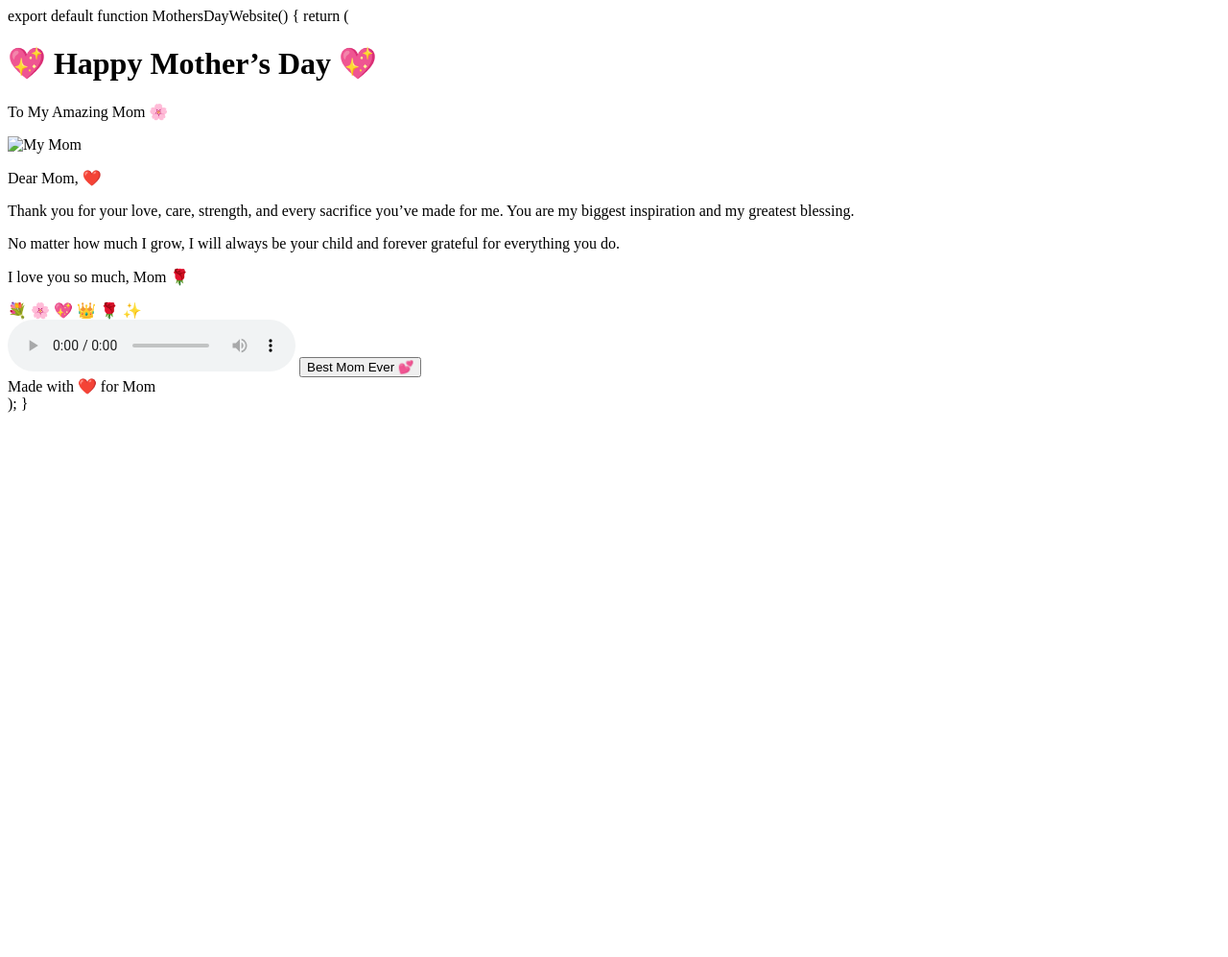
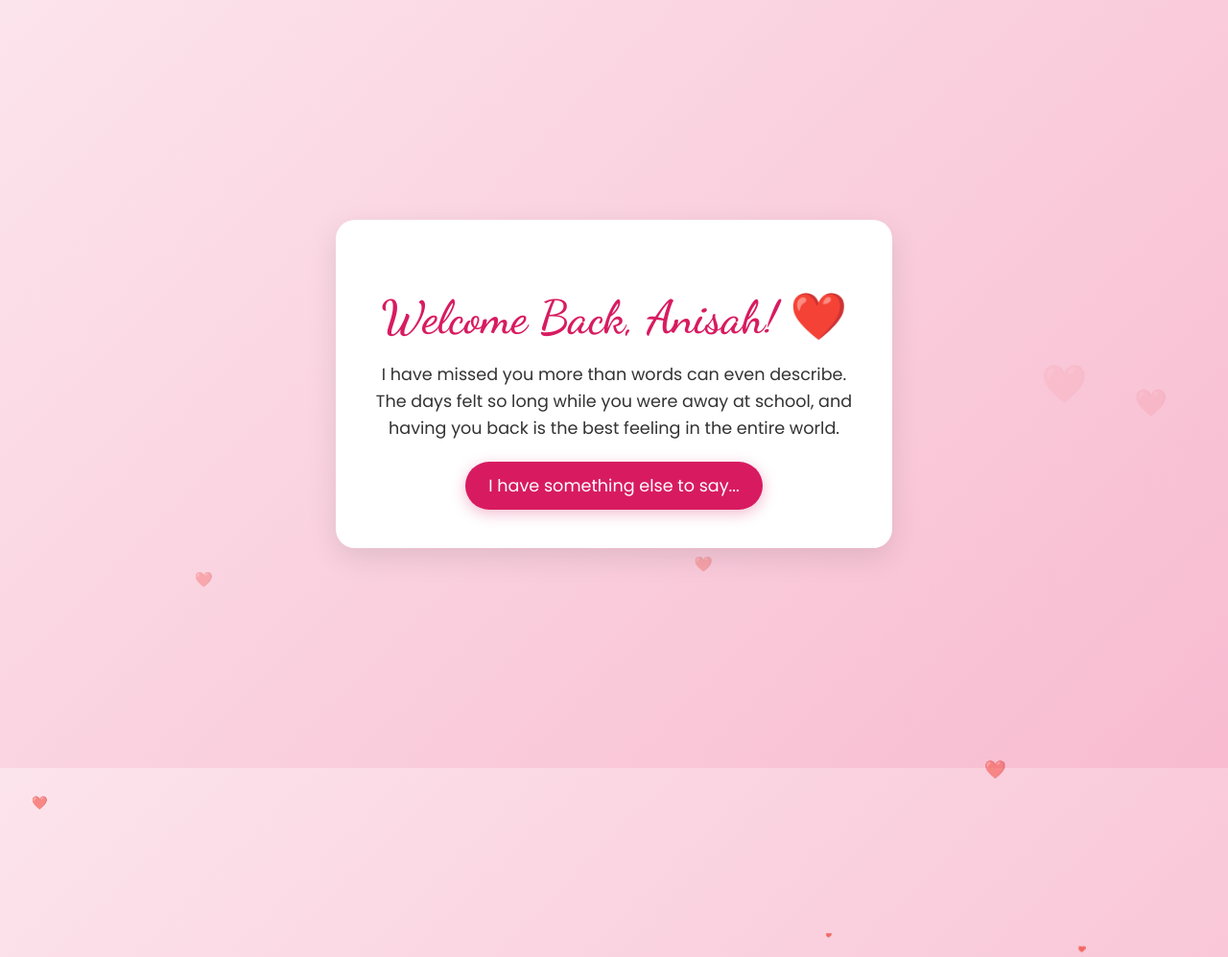
Before and after one commit to vertlilcuzi-sketch/Happy-mother-s-day-, a plain HTML site: page index.html in a window 1280 px wide. Shown: the top 997 px of the page at 96% size. Before the commit the page ends 800 px from the top, so only its background shows below. Drawn offline with Linux system fonts and the light colour scheme.

Commit message:
index.html

```diff
--- a/index.html
+++ b/index.html
@@ -1,59 +1,195 @@
-export default function MothersDayWebsite() { return ( <div className="min-h-screen bg-gradient-to-b from-pink-200 via-rose-100 to-white text-gray-800 flex flex-col items-center justify-center p-6"> <div className="max-w-3xl w-full bg-white/80 backdrop-blur-md shadow-2xl rounded-3xl p-8 border border-pink-200"> <div className="text-center"> <h1 className="text-5xl md:text-6xl font-extrabold text-pink-600 mb-4 animate-pulse"> 💖 Happy Mother’s Day 💖 </h1>
+<!DOCTYPE html>
+<html lang="en">
+<head>
+    <meta charset="UTF-8">
+    <meta name="viewport" content="width=device-width, initial-scale=1.0">
+    <title>Welcome Home, Anisah ❤️</title>
+    <style>
+        @import url('https://fonts.googleapis.com/css2?family=Dancing+Script:wght@600&family=Poppins:wght@300;400;600&display=swap');
 
-<p className="text-xl md:text-2xl font-semibold text-rose-500 mb-6">
-        To My Amazing Mom 🌸
-      </p>
+        body {
+            margin: 0;
+            padding: 0;
+            background: linear-gradient(135deg, #fce4ec, #f8bbd0);
+            font-family: 'Poppins', sans-serif;
+            display: flex;
+            justify-content: center;
+            align-items: center;
+            min-height: 100vh;
+            overflow: hidden;
+            color: #333;
+        }
 
-      <img
-        src="/mnt/data/file_00000000b93071fd96cc6aa738d2ddf6"
-        alt="My Mom"
-        className="w-full h-72 object-cover rounded-2xl shadow-lg mb-8"
-      />
+        .card {
+            background: white;
+            padding: 40px;
+            border-radius: 20px;
+            box-shadow: 0 10px 30px rgba(0,0,0,0.1);
+            text-align: center;
+            max-width: 500px;
+            width: 90%;
+            z-index: 10;
+            position: relative;
+        }
 
-      <div className="space-y-5 text-lg leading-relaxed">
-        <p>
-          Dear Mom, ❤️
-        </p>
+        h1 {
+            font-family: 'Dancing Script', cursive;
+            color: #d81b60;
+            font-size: 3rem;
+            margin-bottom: 10px;
+        }
 
-        <p>
-          Thank you for your love, care, strength, and every sacrifice you’ve made for me.
-          You are my biggest inspiration and my greatest blessing.
-        </p>
+        p {
+            font-size: 1.1rem;
+            line-height: 1.6;
+            margin-bottom: 20px;
+        }
 
-        <p>
-          No matter how much I grow, I will always be your child and forever grateful for everything you do.
-        </p>
+        .highlight {
+            color: #d81b60;
+            font-weight: 600;
+        }
 
-        <p className="font-bold text-pink-600 text-2xl">
-          I love you so much, Mom 🌹
-        </p>
-      </div>
+        .hidden-message {
+            display: none;
+            margin-top: 20px;
+            padding-top: 20px;
+            border-top: 2px dashed #f8bbd0;
+            animation: fadeIn 1s ease-in;
+        }
 
-      <div className="mt-10 flex flex-wrap justify-center gap-4 text-3xl">
-        <span>💐</span>
-        <span>🌸</span>
-        <span>💖</span>
-        <span>👑</span>
-        <span>🌹</span>
-        <span>✨</span>
-      </div>
+        /* Main Reveal Button */
+        button {
+            background-color: #d81b60;
+            color: white;
+            border: none;
+            padding: 12px 24px;
+            font-size: 1.1rem;
+            border-radius: 30px;
+            cursor: pointer;
+            font-family: 'Poppins', sans-serif;
+            transition: transform 0.2s, background-color 0.2s;
+            box-shadow: 0 4px 15px rgba(216, 27, 96, 0.3);
+        }
 
-      <div className="mt-10">
-        <audio controls className="w-full max-w-md mx-auto mb-6 rounded-xl">
-          <source src="https://www.soundhelix.com/examples/mp3/SoundHelix-Song-1.mp3" type="audio/mpeg" />
-          Your browser does not support the audio element.
-        </audio>
+        button:hover {
+            background-color: #c2185b;
+            transform: scale(1.05);
+        }
 
-        <button className="px-8 py-4 rounded-2xl bg-pink-500 hover:bg-pink-600 transition-all duration-300 text-white text-lg font-bold shadow-lg">
-          Best Mom Ever 💕
-        </button>
-      </div>
+        /* WhatsApp Reply Buttons */
+        .reply-buttons {
+            display: flex;
+            flex-direction: column;
+            gap: 15px;
+            margin-top: 30px;
+        }
+
+        .reply-btn {
+            text-decoration: none;
+            color: white;
+            padding: 12px 24px;
+            font-size: 1.1rem;
+            border-radius: 30px;
+            font-family: 'Poppins', sans-serif;
+            transition: transform 0.2s, background-color 0.2s;
+            box-shadow: 0 4px 15px rgba(0, 0, 0, 0.15);
+            display: inline-block;
+        }
+
+        .love-btn {
+            background-color: #25D366; /* WhatsApp Green */
+        }
+
+        .love-btn:hover {
+            background-color: #128C7E;
+            transform: scale(1.05);
+        }
+
+        .okay-btn {
+            background-color: #757575; /* Playful neutral grey */
+        }
+
+        .okay-btn:hover {
+            background-color: #616161;
+            transform: scale(1.05);
+        }
+
+        @keyframes fadeIn {
+            from { opacity: 0; transform: translateY(-10px); }
+            to { opacity: 1; transform: translateY(0); }
+        }
+
+        /* Floating Hearts CSS */
+        .heart {
+            position: absolute;
+            font-size: 20px;
+            color: #ff4081;
+            animation: floatUp 4s linear infinite;
+            z-index: 1;
+        }
+
+        @keyframes floatUp {
+            0% { transform: translateY(100vh) scale(0); opacity: 1; }
+            100% { transform: translateY(-10vh) scale(1.5); opacity: 0; }
+        }
+    </style>
+</head>
+<body>
+
+    <div id="hearts-container"></div>
+
+    <div class="card">
+        <h1>Welcome Back, Anisah! ❤️</h1>
+        <p>I have missed you more than words can even describe. The days felt so long while you were away at school, and having you back is the best feeling in the entire world.</p>
+
+        <button id="revealBtn" onclick="revealMessage()">I have something else to say...</button>
+
+        <div id="secretMessage" class="hidden-message">
+            <p>I know I couldn't be there to say this on the exact day, but...</p>
+            <h2 class="highlight">Happy Belated Mother's Day! 🌸</h2>
+            <p>You are so incredibly special to me, Anisah, and I appreciate everything about you. I want to celebrate you not just on one day, but every single day. I love you!</p>
+
+            <div class="reply-buttons">
+                <a href="https://wa.me/233206875120?text=Thank%20you%2C%20love%20you%20more!%20%E2%9D%A4%EF%B8%8F" class="reply-btn love-btn" target="_blank">Thank you, love you more ❤️</a>
+                <a href="https://wa.me/233206875120?text=Okay%20I%20heard%20u" class="reply-btn okay-btn" target="_blank">Okay I heard u 🙄</a>
+            </div>
+        </div>
     </div>
-  </div>
 
-  <footer className="mt-8 text-pink-700 font-medium text-center">
-    Made with ❤️ for Mom
-  </footer>
-</div>
+    <script>
+        // Function to reveal the hidden message
+        function revealMessage() {
+            document.getElementById('secretMessage').style.display = 'block';
+            document.getElementById('revealBtn').style.display = 'none';
+            createHearts(15); // Add a burst of extra hearts!
+        }
 
-); }
+        // Function to create floating background hearts
+        function createHearts(amount) {
+            const container = document.getElementById('hearts-container');
+            for (let i = 0; i < amount; i++) {
+                let heart = document.createElement('div');
+                heart.classList.add('heart');
+                heart.innerHTML = '❤️';
+
+                // Randomize position, size, and animation duration
+                heart.style.left = Math.random() * 100 + 'vw';
+                heart.style.animationDuration = (Math.random() * 3 + 2) + 's';
+                heart.style.fontSize = (Math.random() * 20 + 10) + 'px';
+
+                container.appendChild(heart);
+
+                // Remove heart after animation
+                setTimeout(() => {
+                    heart.remove();
+                }, 5000);
+            }
+        }
+
+        // Create a few hearts constantly in the background
+        setInterval(() => createHearts(2), 800);
+    </script>
+
+</body>
+        </html>
```
